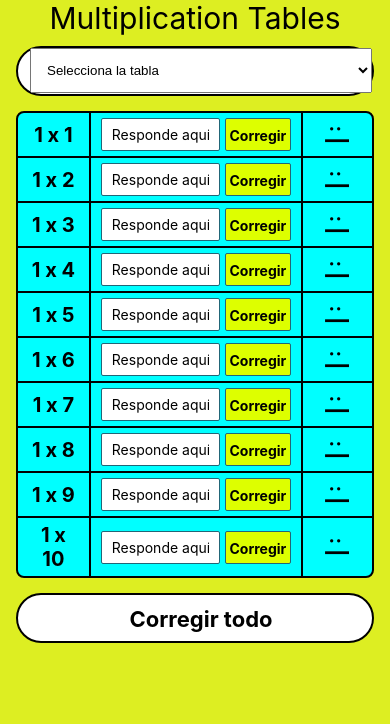
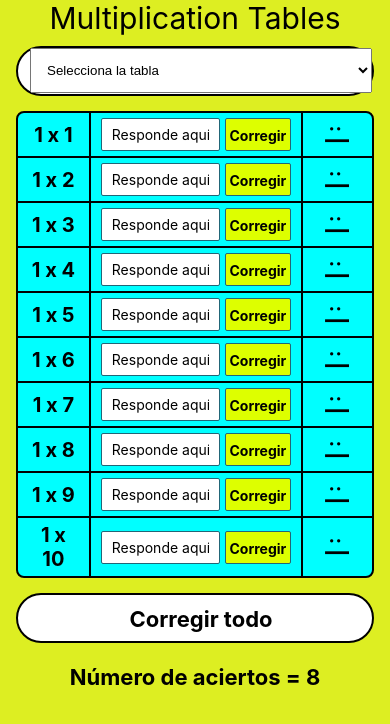
Before and after one commit to Mathiew82/multiplication-tables-mobile-app, a React Native app: screen / in a window 390 px wide. Shown: the top 724 px of the page. Built offline with nearby package versions, Linux system fonts and the light colour scheme.

Commit message:
Agregado el texto de número de aciertos

```diff
--- a/App.js
+++ b/App.js
@@ -111,6 +111,22 @@ export default function App() {
         >
           Corregir todo
         </Text>
+        <View
+          style={{
+            marginTop: 16,
+          }}
+        >
+          <Text
+            style={{
+              fontSize: 22,
+              fontWeight: "bold",
+              marginTop: 5,
+              textAlign: "center",
+            }}
+          >
+            Número de aciertos = 8
+          </Text>
+        </View>
         <StatusBar style="auto" />
       </View>
     </SafeAreaView>
```
